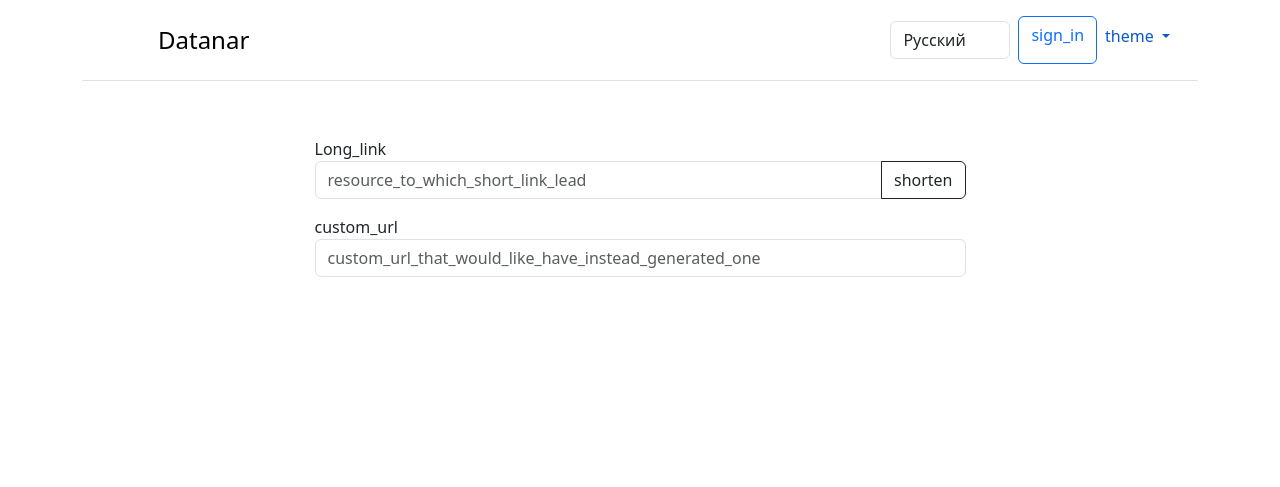
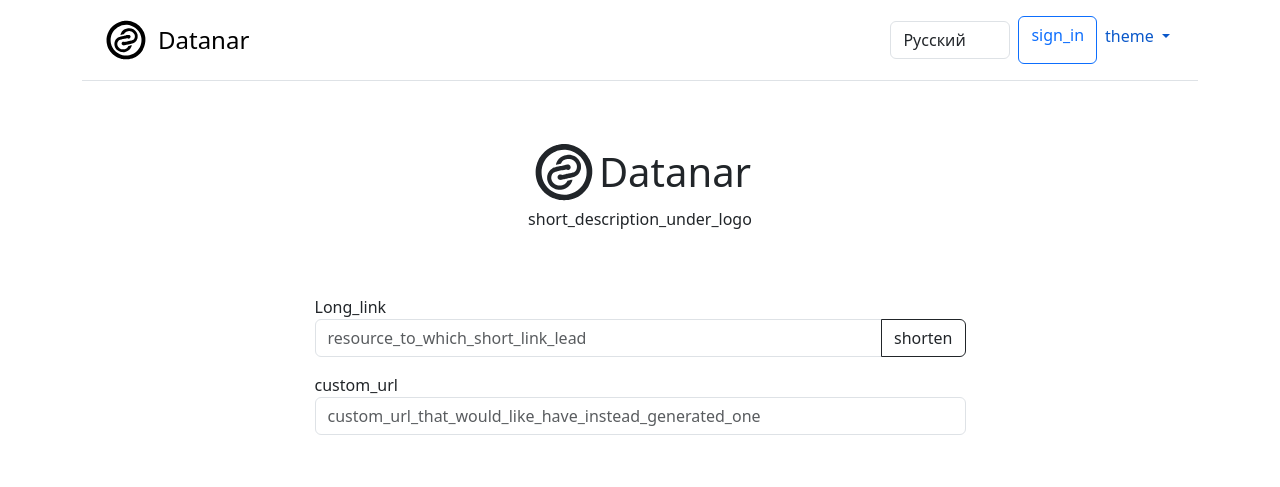
Before and after one commit to Gray-Advantage/Datanar-Django, a Django app: page / in a window 1280 px wide. Shown: the top 487 px of the page. Run offline with Django 4.2, Linux system fonts and the light colour scheme; some libraries are stand-ins or nearby versions.

Commit message:
chore: change our logo

```diff
--- a/datanar/templates/homepage/main.html
+++ b/datanar/templates/homepage/main.html
@@ -16,6 +16,15 @@
 
 
 {% block content %}
+  <div class="d-flex mt-5">
+    <div class="ms-auto me-auto">
+      <div class="d-flex">
+        {% include 'svg/logo.svg' with class="ms-auto" width=70 height=70 %}
+        <h1 class="mb-auto mt-auto me-auto">Datanar</h1>
+      </div>
+      <p>{% trans "short_description_under_logo" %}</p>
+    </div>
+  </div>
   <form class="mt-5" method="post">
     {% csrf_token %}
     {% for field in form %}
--- a/datanar/templates/includes/header.html
+++ b/datanar/templates/includes/header.html
@@ -5,7 +5,7 @@
   <script src="{% static 'js/colorTogler.js' %}"></script>
   {% with request.resolver_match.view_name as view_name %}
     <a {% if view_name != "homepage:home" %}href="{% url 'homepage:home' %}"{% endif %} class="d-flex align-items-center mb-3 mb-md-0 me-md-auto link-body-emphasis text-decoration-none">
-      <img class="ms-2 me-2" src="{% static 'img/favicon.ico' %}" height="48" width="48" alt="Datanar">
+      {% include 'svg/logo.svg' with class="ms-2 me-2" width=48 height=48 %}
       <span class="fs-4 me-2">Datanar</span>
     </a>
 
--- a/datanar/templates/includes/user_form.html
+++ b/datanar/templates/includes/user_form.html
@@ -4,7 +4,7 @@
 <form method="POST" class="form-user-auth mt-auto mb-auto" enctype="multipart/form-data">
   {% csrf_token %}
   <div class="d-flex flex-column col-10 col-sm-8 col-md-6 col-lg-5 col-xl-4 col-xxl-3 ms-auto me-auto">
-    <img class="mb-4 ms-auto me-auto" src="{% static 'img/favicon.ico' %}" alt="Datanar" width="72" height="72">
+    {% include 'svg/logo.svg' with class="mb-4 ms-auto me-auto" width=72 height=72 %}
     <h1 class="h3 mb-3 fw-normal text-center">{{ title }}</h1>
     <div class="form-group">
       {% for field in form %}
```
Also changed, not shown: datanar/locale/en/LC_MESSAGES/django.po, datanar/locale/ru/LC_MESSAGES/django.po, datanar/templates/svg/logo.svg (added).
